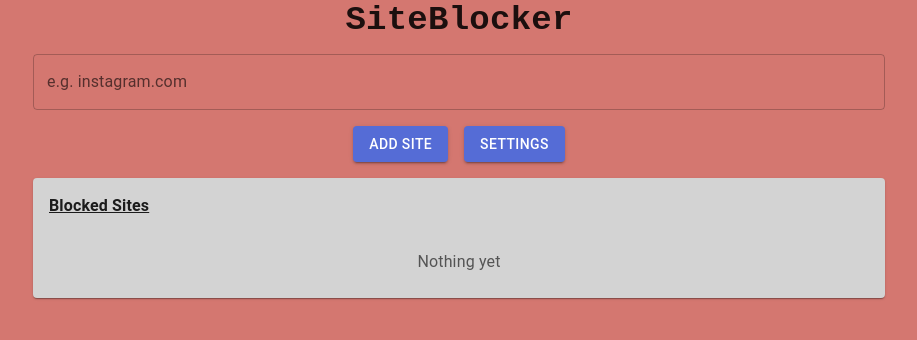
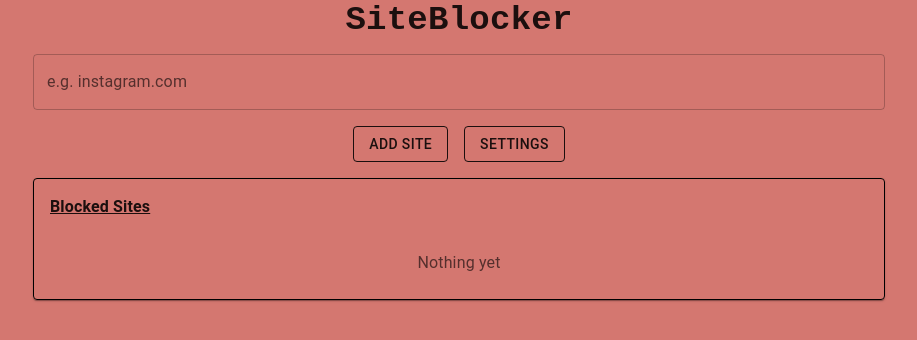
Before and after one commit to Matin-M/SiteBlocker, a React (Create React App) app: page / in a window 1280 px wide. Shown: the top 340 px of the page, without its empty margins (181-1098 px from the left). Built offline with nearby package versions, Linux system fonts and the light colour scheme.

Commit message:
Improved overall styling

```diff
--- a/src/App.js
+++ b/src/App.js
@@ -160,15 +160,15 @@ function App() {
                 />
                 <Box sx={{ display: 'flex', flexDirection: 'row', gap: 2 }}>
                   <Button
-                    variant="contained"
-                    color="primary"
+                    variant="outlined"
+                    color="inherit"
                     onClick={handleAddSite}
                   >
                     Add Site
                   </Button>
                   <Button
-                    variant="contained"
-                    color="primary"
+                    variant="outlined"
+                    color="inherit"
                     onClick={() => setViewSettings(true)}
                   >
                     Settings
--- a/src/components/BlockedSitesList.js
+++ b/src/components/BlockedSitesList.js
@@ -21,7 +21,9 @@ const BlockedSitesList = ({ blockedSites, onDelete, titleText }) => {
         mb: 2,
         p: 2,
         width: '100%',
-        bgcolor: 'LightGray'
+        variant: 'outlined',
+        bgcolor: 'inherit',
+        border: '0.5px solid black'
       }}
     >
       <Typography
@@ -46,7 +48,7 @@ const BlockedSitesList = ({ blockedSites, onDelete, titleText }) => {
                 edge="end"
                 aria-label="delete"
                 onClick={() => onDelete(site)}
-                sx={{ color: 'error.main' }}
+                sx={{ color: 'inherit' }}
               >
                 <DeleteIcon />
               </IconButton>
--- a/src/components/Settings.js
+++ b/src/components/Settings.js
@@ -171,8 +171,8 @@ const Settings = ({ setViewSettings }) => {
       <Box sx={{ pb: 2 }}>
         {' '}
         <Button
-          variant="contained"
-          color="primary"
+          variant="outlined"
+          color="inherit"
           onClick={() => setViewSettings(false)}
         >
           Back
```
Also changed, not shown: public/manifest.json.
